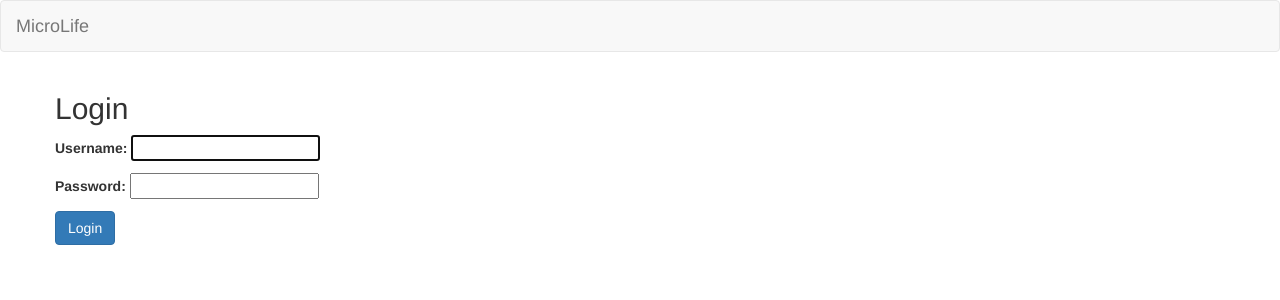
After one commit to alpha-tango/microlife, a Django app: page /login/ in a window 1280 px wide. The commit adds this page. Shown: the top 300 px of the page. Run offline with Django 3.2, Linux system fonts and the light colour scheme; some libraries are stand-ins or nearby versions.

Commit message:
+ logins

```diff
--- a/microlives/templates/microlives/index.html
+++ b/microlives/templates/microlives/index.html
@@ -9,7 +9,7 @@
     </div>
     <div class='login col-xs-12 col-sm-12 col-md-4 col-lg-4'>
       <div class='row'>
-        <a href="" class="btn btn-lg btn-primary">Login</a><br><br>
+        <a href="{% url 'login' %}" class="btn btn-lg btn-primary">Login</a><br><br>
         <a href="{% url 'registration_register' %}" class="btn btn-lg btn-primary">Register</a>
       </div>
     </div><!-- login forms -->
--- /dev/null
+++ b/microlives/templates/registration/login.html
@@ -0,0 +1,16 @@
+{% extends 'microlives/layout.html' %}
+
+{% block body %}
+<div class='container'>
+  <div class='row'>
+    <h2>Login</h2>
+  </div>
+  <div class='row'>
+    <form method="post">
+      {% csrf_token %}
+      {{ form.as_p }}
+      <button type="submit" class='btn btn-primary'>Login</button>
+    </form>
+  </div>
+</div>
+{% endblock %}
--- a/microlives/urls.py
+++ b/microlives/urls.py
@@ -4,5 +4,7 @@ from django.contrib.auth import views as auth_views
 
 urlpatterns = [
     url(r'^$', views.index, name='index'),
+    url(r'^login/$', auth_views.login, name='login'),
+    url(r'^logout/$', auth_views.logout, name='logout'),
     url(r'^', include('registration.backends.simple.urls')),
 ]
--- a/website/settings.py
+++ b/website/settings.py
@@ -120,3 +120,5 @@ USE_TZ = True
 # https://docs.djangoproject.com/en/1.10/howto/static-files/
 
 STATIC_URL = '/static/'
+
+LOGIN_REDIRECT_URL = 'index'
```
